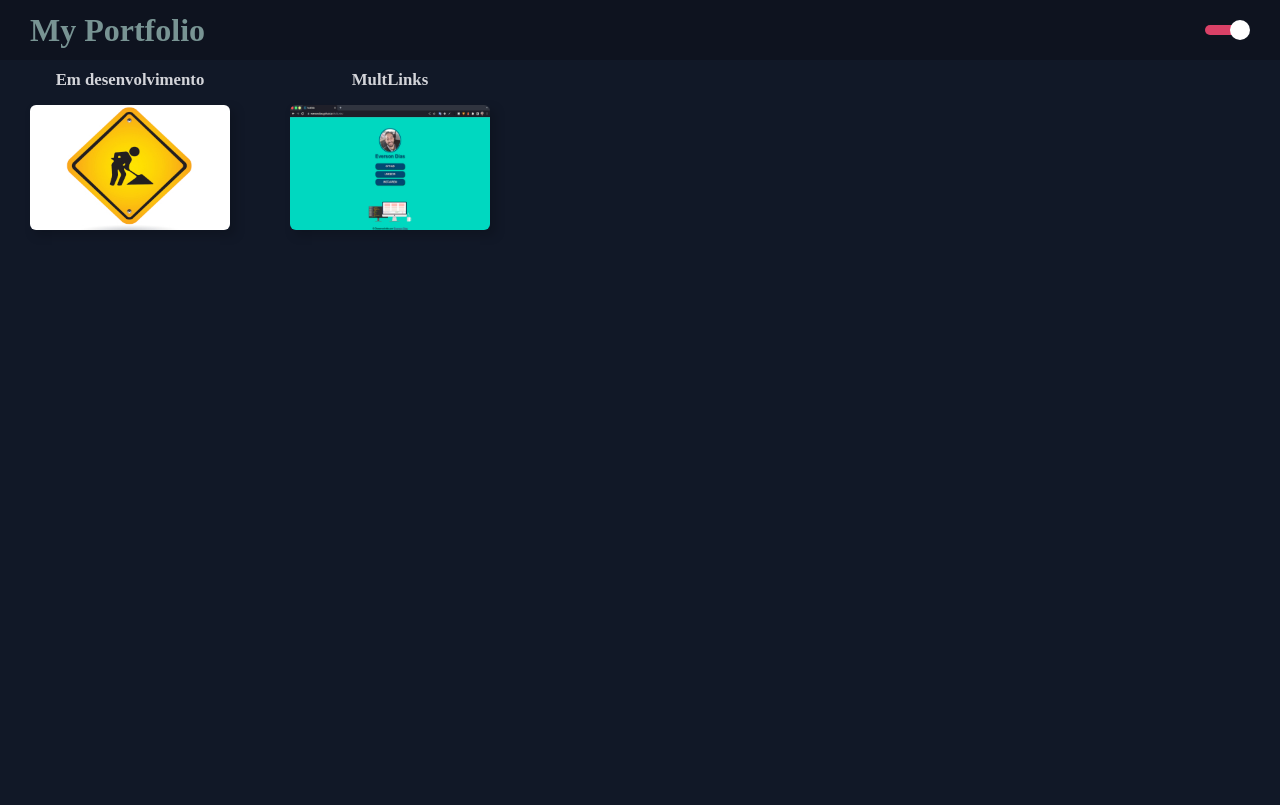
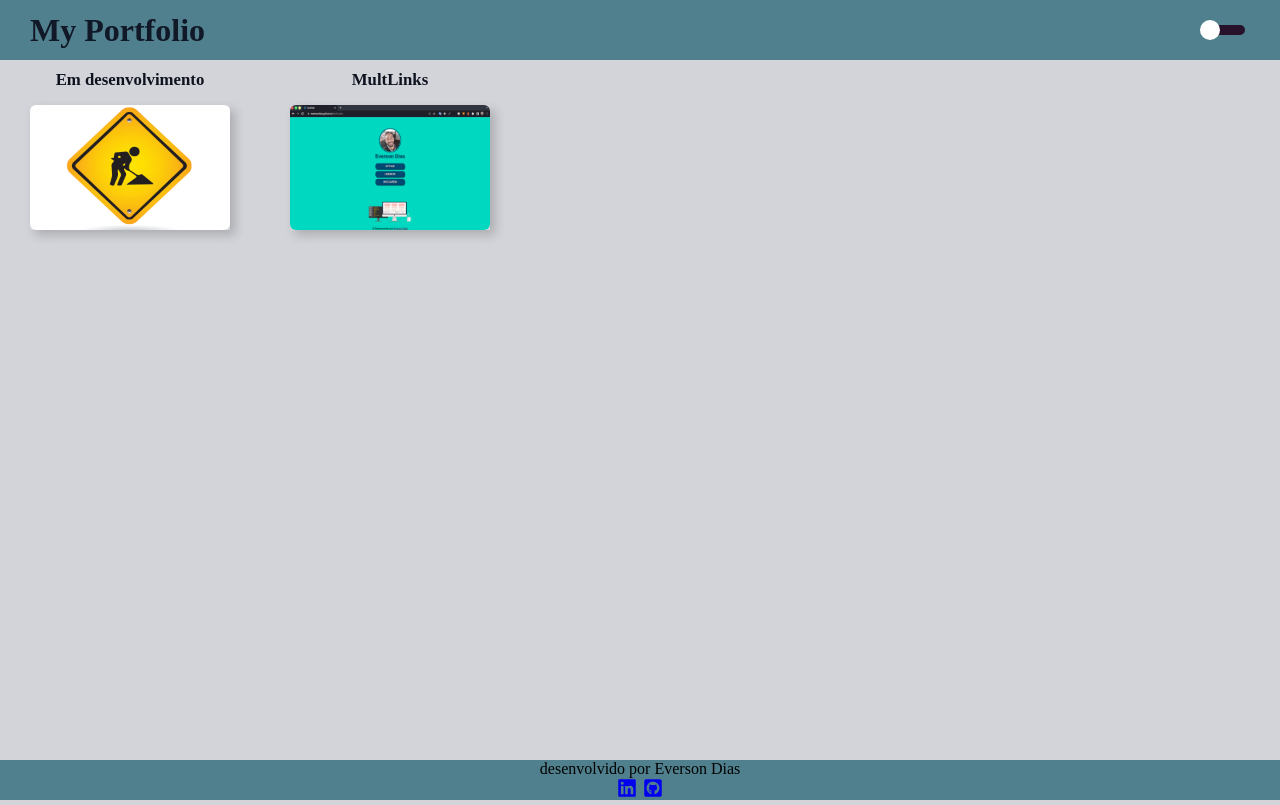
Before and after one commit to EversonDias/portfolio, a Next.js app: page / in a window 1280 px wide. Built offline with nearby package versions, Linux system fonts and the light colour scheme.

Commit message:
add footer

```diff
--- a/package.json
+++ b/package.json
@@ -4,6 +4,7 @@
     "nookies": "^2.5.2",
     "react": "^18.2.0",
     "react-dom": "^18.2.0",
+    "react-icons": "^4.4.0",
     "react-switch": "^7.0.0",
     "styled-components": "^5.3.5"
   },
--- a/pages/index.jsx
+++ b/pages/index.jsx
@@ -2,6 +2,7 @@
 obs: NextHead esta localizada as informações de meta do next/head  */
 import NextHead from "../src/components/head";
 import { Header } from "../src/patterns/header";
+import Footer from "../src/patterns/footer";
 
 /*Importação de temas e para aplicação de tema */
 import { ThemeProvider } from "styled-components";
@@ -23,7 +24,7 @@ export default function Home(props) {
 
     /* essa função serve para salvar o tema na variável theme
     obs: quando a pagina e carregada ela faz a alteração de acordo com os cooks*/
-    const [theme, setTheme] = useState(props.userTheme === 'light'?(light):(dark))
+    const [theme, setTheme] = useState(props.userTheme === 'dark'?(dark):(light))
 
     /*esta função serve para alterar os temas */
     const themeChange = () => {
@@ -31,10 +32,10 @@ export default function Home(props) {
     }
 
     /*salvando as configurações de temas no cooks */
-    setCookie(null, 'userTheme', theme.title, {
-        maxAge: 86400 * 30,
-        path: '/'
-    })
+   setCookie(null, "userTheme", theme.title, {
+    maxAge: 86400 * 30,
+    path: "/"
+   })
 
     return (
         <ThemeProvider theme={theme}>
@@ -44,12 +45,12 @@ export default function Home(props) {
             <main>
                 <Projects/>
             </main>
+            <Footer/>
         </ThemeProvider>
     )
 }
 
-
-export async function getServerSideProps(context) {
+export async function getServerSideProps(context){
     const cookies = parseCookies(context)
 
     return{
--- /dev/null
+++ b/src/patterns/footer/index.jsx
@@ -0,0 +1,42 @@
+import styled from 'styled-components';
+import {FaLinkedin, FaGithubSquare } from 'react-icons/fa'
+
+const Container = styled.footer`
+  position: absolute;
+  bottom: 0;
+  background-color: ${props => props.theme.colors.header};
+  height: 40px;
+  width: 100%;
+  text-align: center;
+
+  #container{
+    display: flex;
+    justify-content: center;
+    color: ${props => props.theme.colors.text};
+  }
+  a {
+    font-size: 20px;
+    padding: 3px;
+    &:hover{
+        font-size: 22px;
+        color: ${props => props.theme.colors.highlights} ;
+    }
+  }
+
+`;
+
+export default function Footer(){
+    return(
+        <Container>
+            <p >desenvolvido por Everson Dias</p>
+            <div id='container'>
+                <div>
+                    <a href="https://www.linkedin.com/in/eversondiasdev/" target="_black" ><FaLinkedin/></a>
+                    </div>
+                <div>
+                    <a href="https://github.com/EversonDias" target="_black" ><FaGithubSquare/></a>
+                    </div>
+                </div>
+        </Container>
+    )
+}
```
Also changed, not shown: 1 other file (tests, documents, lock files or other folders).
